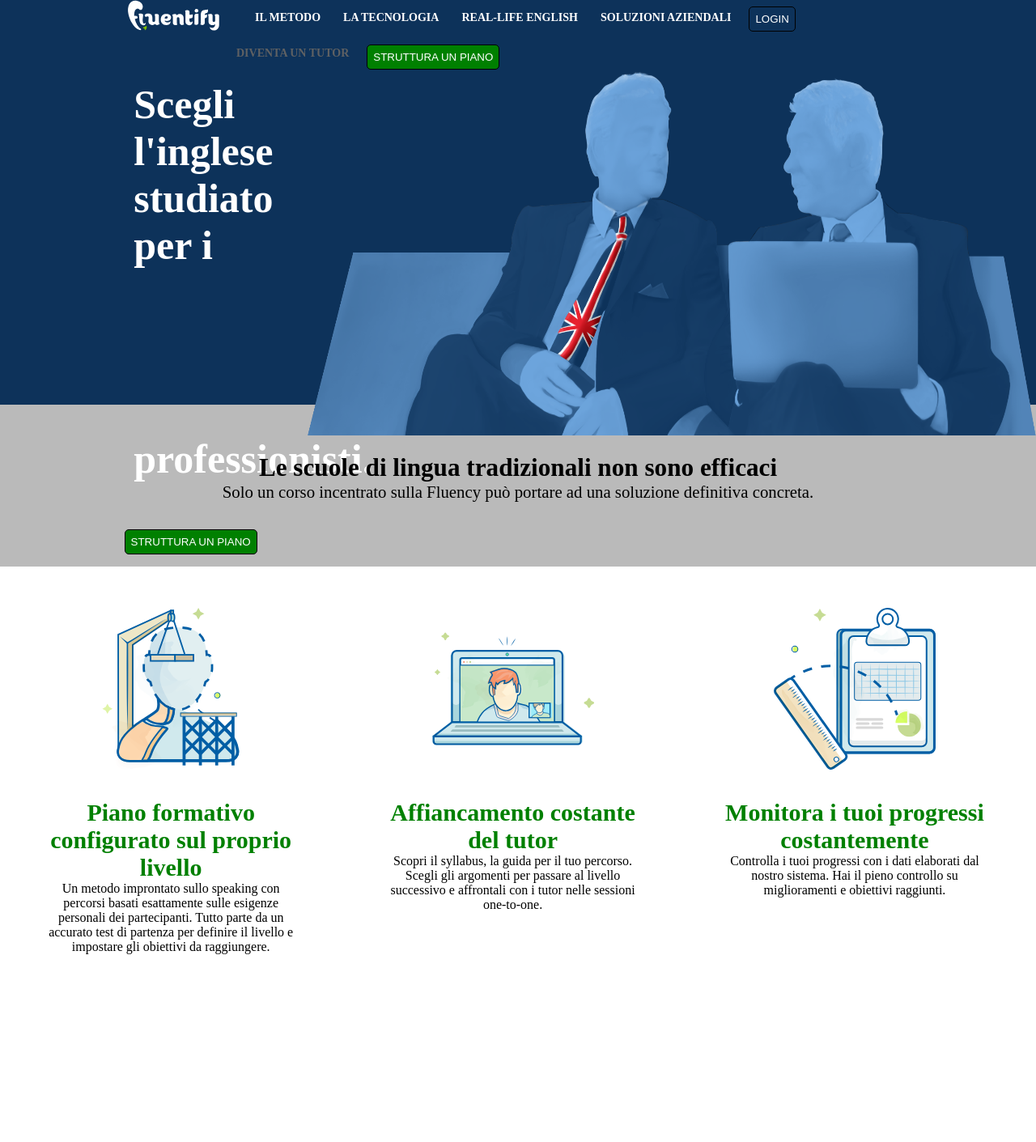
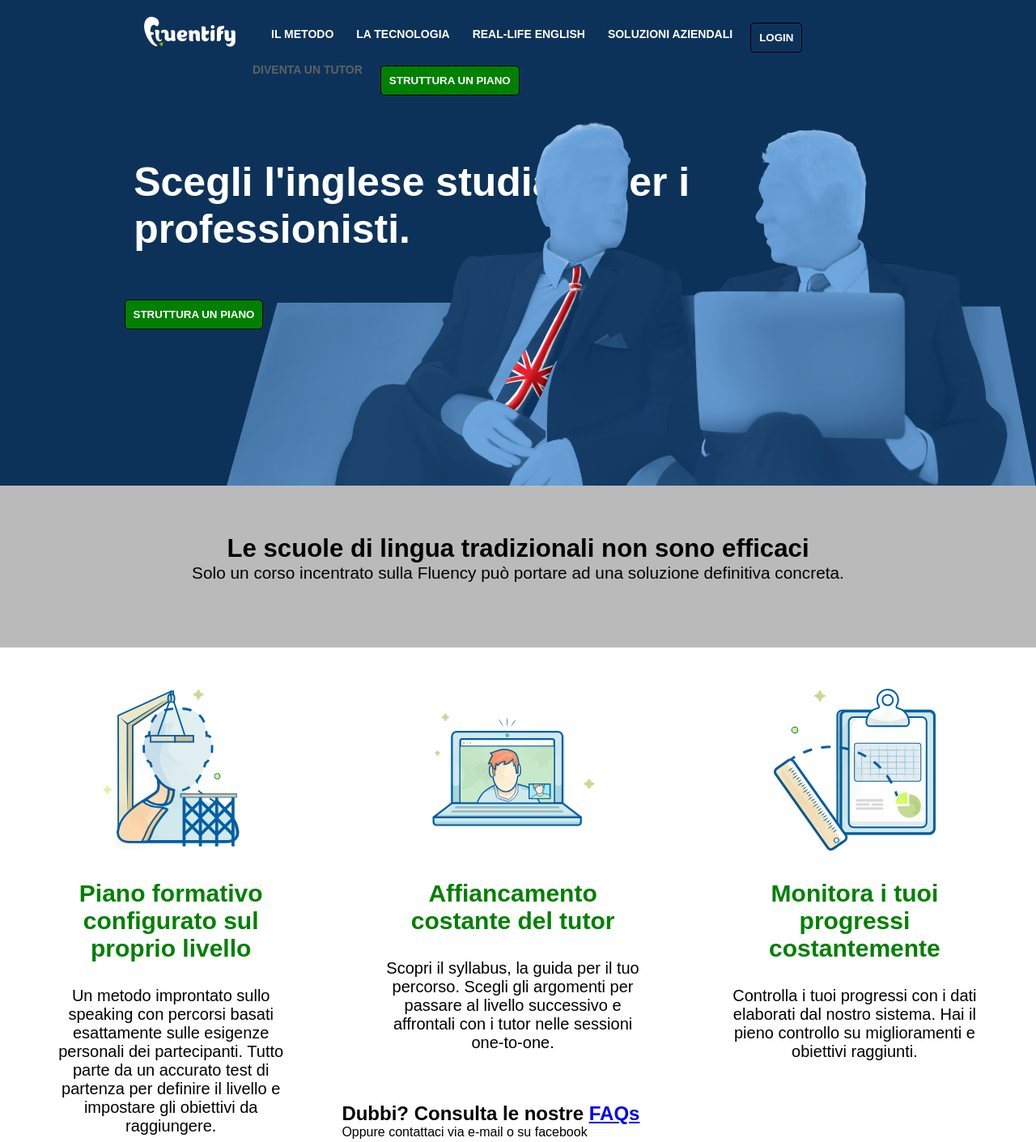
Before and after one commit to ThomasNGit/html-css-fluentify, a plain HTML site: page index.html in a window 1280 px wide. Shown: the whole page at 81% size. Before the commit the page ends 1230 px from the top, so only its background shows below. Drawn offline with Linux system fonts and the light colour scheme.

Commit message:
inserimento sezione footer

```diff
--- a/assets/css/style.css
+++ b/assets/css/style.css
@@ -4,20 +4,24 @@
   padding: 0;
   border: 0;
   box-sizing: border-box;
+  font-family: sans-serif;
 }
 
 /* stile del header */
 header{
-  height: 500px;
+  height: 600px;
   width: 100%;
   background-color: #0D325A;
+  position: relative;
 }
 
 .topheader{
   background-color: #0D325A;
-  height: 50px;
+  /* height: 50px; */
   width: 80%;
-  margin: 0 10%
+  margin: 0 10%;
+  padding: 20px;
+
 }
 /* Stile del logo */
 .logo{
@@ -58,12 +62,13 @@ a.navlink:hover {
 }
 
 .button {
-  padding: 7px;
+  padding: 10px;
   box-sizing: content-box;
   margin: 8px;
   border: 1px solid black;
   border-radius: 5px;
   color: #fff;
+  font-weight: bold;
 }
 
 .transbutton{
@@ -81,14 +86,16 @@ a.navlink:hover {
   height: 450px;
   width: 80%;
   margin-left: 20%;
-  position: relative;
 }
 
 /* stile immagine */
 .oldman{
   height: 450px;
-  width: 900px;
-  float: right;
+  width: 1000px;
+  margin-top: 10%;
+  position: absolute;
+  bottom: 0;
+  right: 0;
 }
 
 /* stile scritta */
@@ -138,11 +145,11 @@ a.navlink:hover {
 .tritticotitle{
   color: green;
   font-size: 30px;
-  /* border-bottom: 3px solid grey;
-} */
+  margin-bottom: 30px;
+}
 
 .tritticotext{
-
+  font-size: 20px;
 }
 
 .trittico:after{
--- a/index.html
+++ b/index.html
@@ -34,7 +34,7 @@
           <img class="oldman" src="assets/img/oldman.png" alt="Clienti Fluentify">
         </div>
         <div class="intestazione">
-          <h1>Scegli l'inglese studiato per i professionisti.</h1>
+          <h1>Scegli l'inglese studiato per i <br>professionisti.</h1>
           <button class="button greenbutton" type="button" name="button">STRUTTURA UN PIANO</button>
         </div>
 
@@ -66,5 +66,11 @@
       </div>
     </section>
     <!-- sezione footer -->
+    <footer>
+      <div class="topfooter">
+        <h2>Dubbi? Consulta le nostre <a href="#">FAQs</a></h2>
+        <p>Oppure contattaci via e-mail o su facebook</p>
+      </div>
+    </footer>
   </body>
 </html>
```
